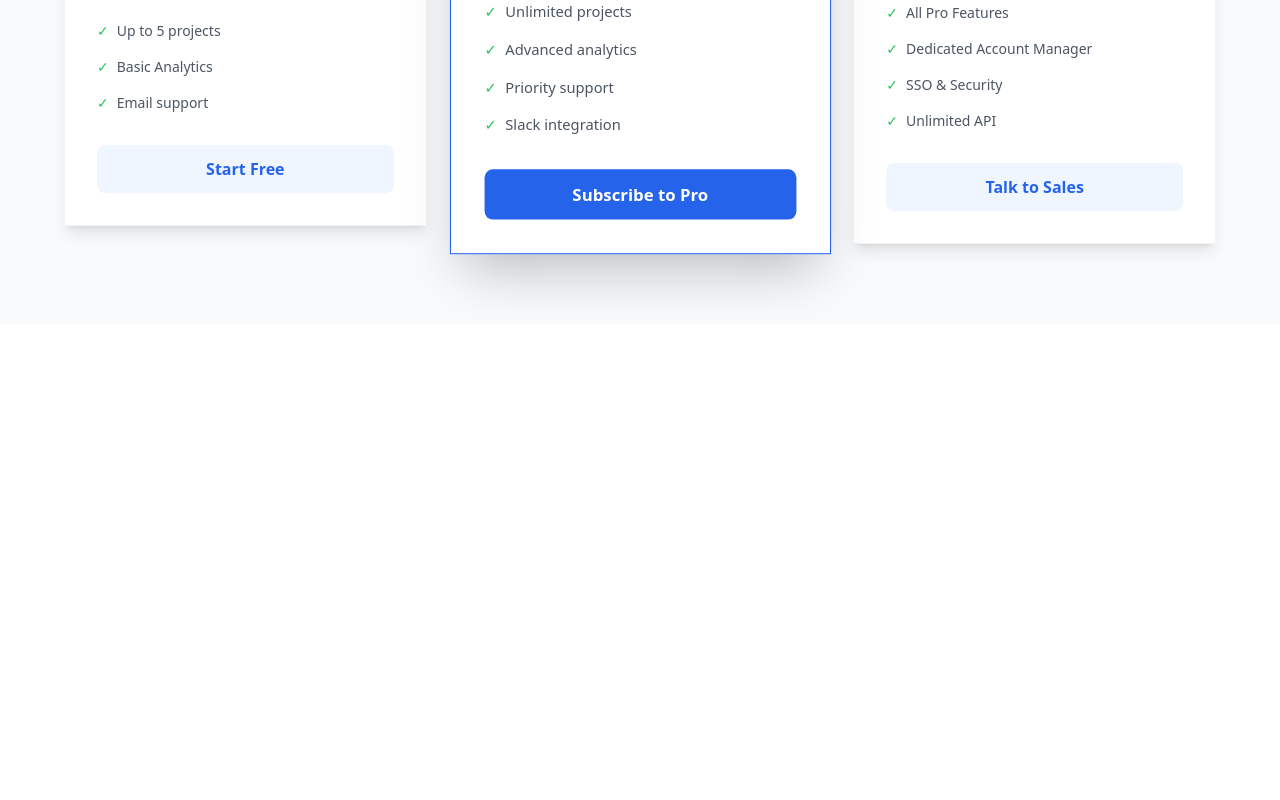
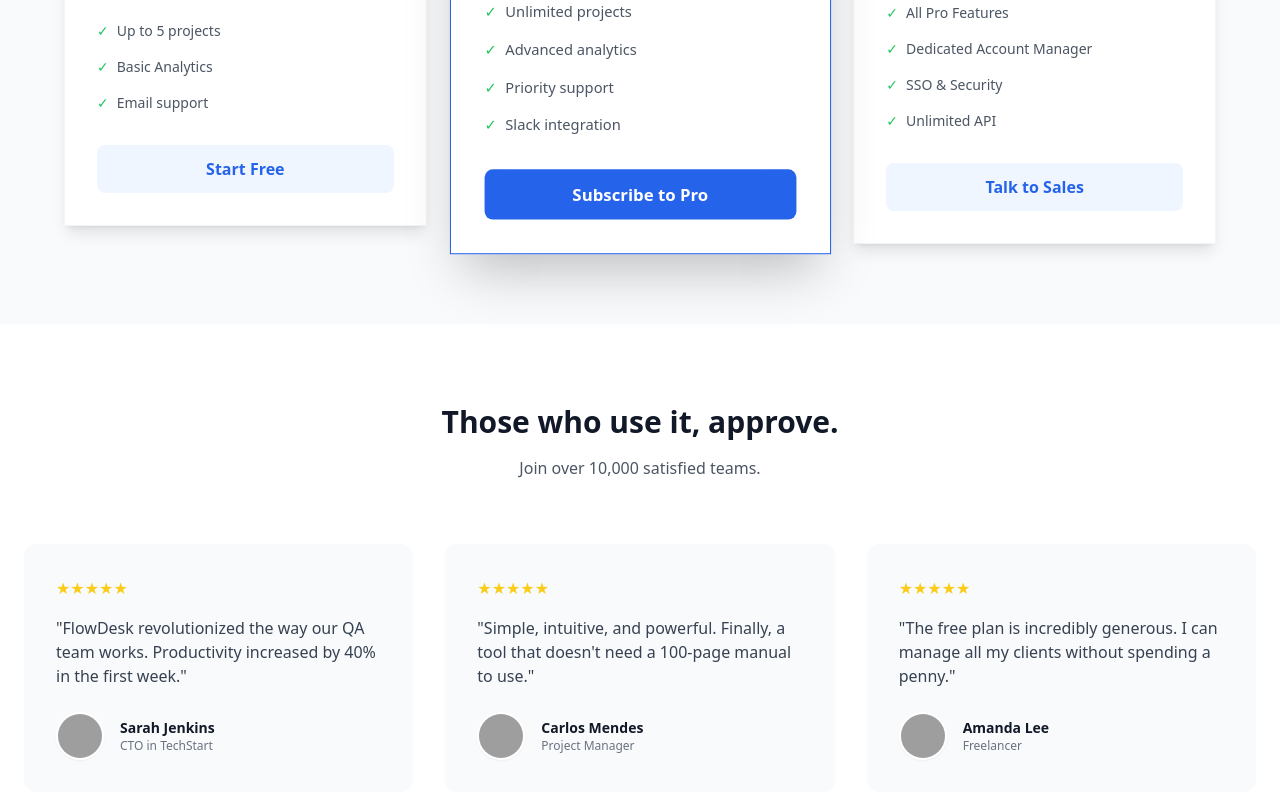
Before and after one commit to Henrique-Jean/project-flowdesk, a React (Vite) app: page / in a window 1280 px wide. Shown: the part 1492-2292 px from the top of the page. Before the commit the page ends 1816 px from the top, so only its background shows below. Built offline with nearby package versions, Linux system fonts and the light colour scheme; grey boxes are pictures that could not be loaded.

Commit message:
feat/Add-Testimonials.jsx

```diff
--- a/src/App.jsx
+++ b/src/App.jsx
@@ -2,6 +2,7 @@ import Header from "./components/header";
 import Hero from "./components/hero";
 import Features from "./components/features";
 import Pricing from "./components/pricing";
+import Testimonials from "./components/testimonials";
 
 function App(){
   return(
@@ -15,6 +16,8 @@ function App(){
 
       <Pricing />
 
+      <Testimonials />
+
     </div>
   )
 }
--- /dev/null
+++ b/src/components/testimonials.jsx
@@ -0,0 +1,64 @@
+function Testimonials() {
+    const testimonials = [
+        {
+            name: "Sarah Jenkins",
+            role: "CTO in TechStart",
+            avatar: "https://randomuser.me/api/portraits/women/44.jpg",
+            quote: "FlowDesk revolutionized the way our QA team works. Productivity increased by 40% in the first week."
+        },
+        {
+            name: "Carlos Mendes",
+            role: "Project Manager",
+            avatar:"https://randomuser.me/api/portraits/men/32.jpg",
+            quote: "Simple, intuitive, and powerful. Finally, a tool that doesn't need a 100-page manual to use."
+        },
+        {
+            name: "Amanda Lee",
+            role: "Freelancer",
+            avatar: "https://randomuser.me/api/portraits/women/68.jpg",
+            quote: "The free plan is incredibly generous. I can manage all my clients without spending a penny."
+        }
+
+    ]
+
+    return (
+        <section className="py-20 bg-white">
+            <div className="container mx-auto px-6">
+
+                <div className="text-center mb-16">
+                    <h2 className="text-3xl font-bold text-gray-900">Those who use it, approve.</h2>
+                    <p className="mt-4 text-gray-600">Join over 10,000 satisfied teams.</p>
+                </div>
+
+                <div className="grid md:grid-cols-3 gap-8">
+                    {testimonials.map((item, index) => (
+                        <div key={index} className="bg-slate-50 p-8 rounded-xl hover:shadow-lg transition duration-300">
+                            <div className="flex text-yellow-400 mb-4">
+                                ★★★★★
+                            </div>
+
+                            <p className="text-gray-700 mb-6">"
+                                {item.quote}"
+                            </p>
+
+                            <div className="flex items-center gap-4">
+                                <img
+                                    src={item.avatar}
+                                    alt={item.name}
+                                    className="w-12 h-12 rounded-full object-cover border-2 border-white shadow-sm"
+                                    />
+                                    <div>
+                                        <h4 className="font-bold text-gray-900 text-sm">{item.name}</h4>
+                                        <p className="text-gray-500 text-xs">{item.role}</p>
+                                    </div>
+                            </div>
+
+                        </div>
+                    ))}
+                </div>
+            </div>
+        </section>
+    )
+}
+
+export default Testimonials
```
